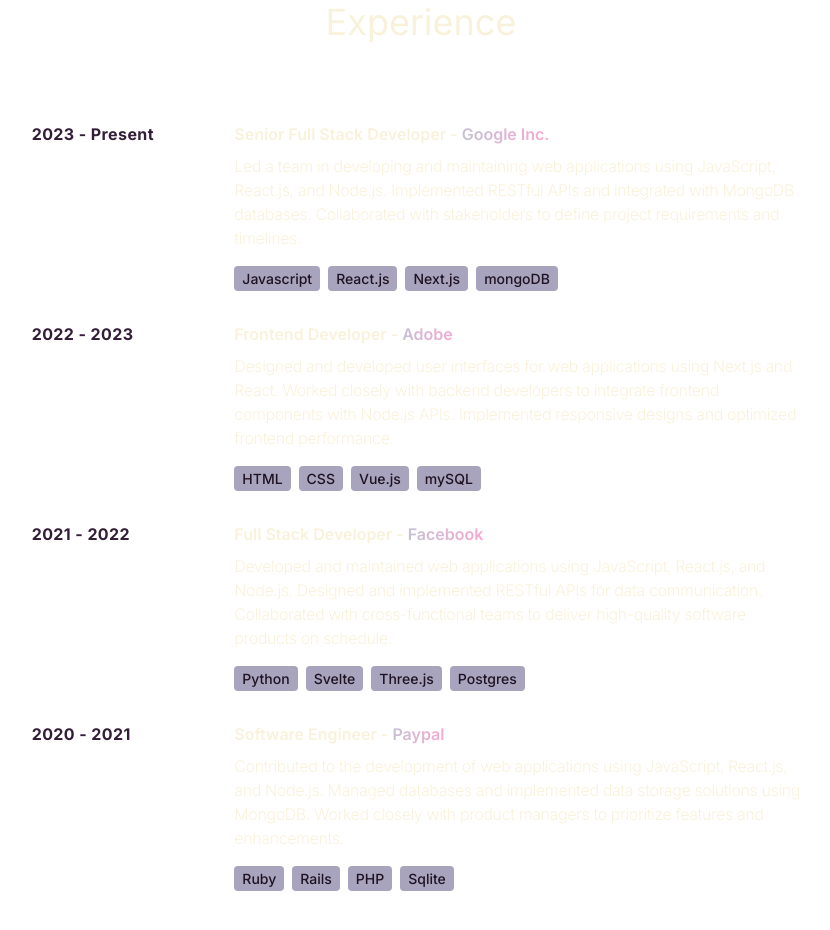
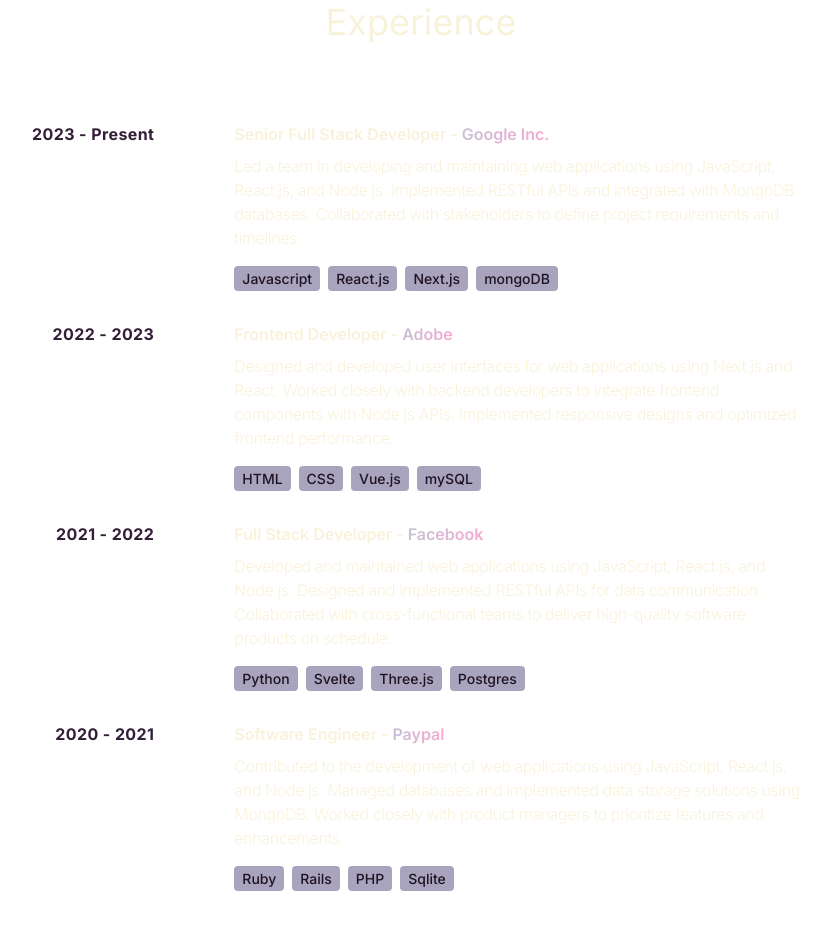
Before and after one commit to jaredabw/jaredabw.github.io, a React (Vite) app: page / in a window 1280 px wide. Shown: the part 1900-2830 px from the top of the page, without its empty margins (219-1049 px from the left). Built offline with nearby package versions, Linux system fonts and the light colour scheme.

Commit message:
justify right text

```diff
--- a/src/components/Experiences.jsx
+++ b/src/components/Experiences.jsx
@@ -8,7 +8,7 @@
                 {EXPERIENCES.map((experience, index) => (
                     <div key={index} className="mb-8 flex flex-wrap lg:justify-center">
                         <div className="w-full lg:w-1/6">
-                            <p className="mb-2 text-m font-bold tracking-wide text-dark_purple-500">{experience.year}</p>
+                            <p className="mb-2 text-m font-bold tracking-wide text-dark_purple-500 text-right mr-20">{experience.year}</p>
                         </div>
                         <div className="w-full max-w-xl lg:w-3/4">
                             <h6 className="mb-2 font-semibold">
```
